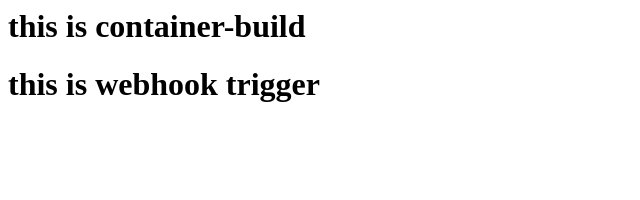
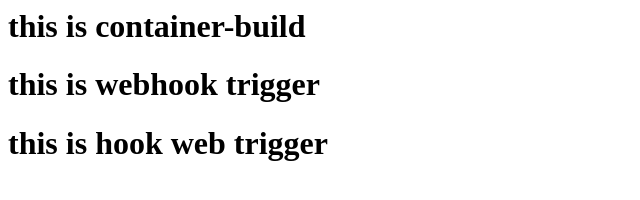
Before and after one commit to jyothsna1991/cintainer-builb, a plain HTML site: page index.html in a window 1280 px wide. Shown: the whole page, without its empty margins (0-640 px from the left). Drawn offline with Linux system fonts and the light colour scheme.

Commit message:
update to the hookweb line

```diff
--- a/index.html
+++ b/index.html
@@ -1,2 +1,3 @@
 <h1>this is container-build</h1>
 <h1>this is webhook trigger</h2>
+<h1>this is hook web trigger</h2>
```
